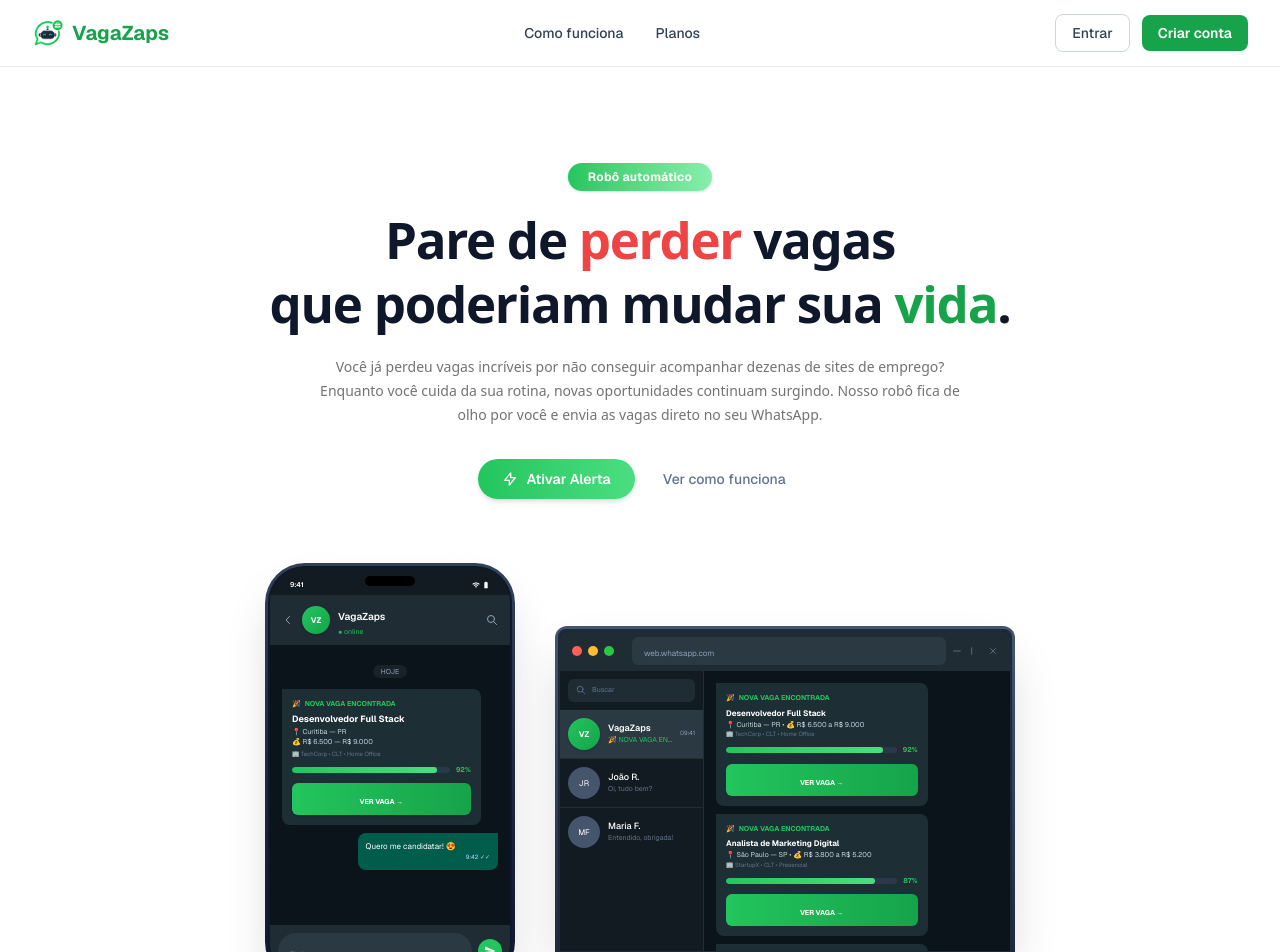
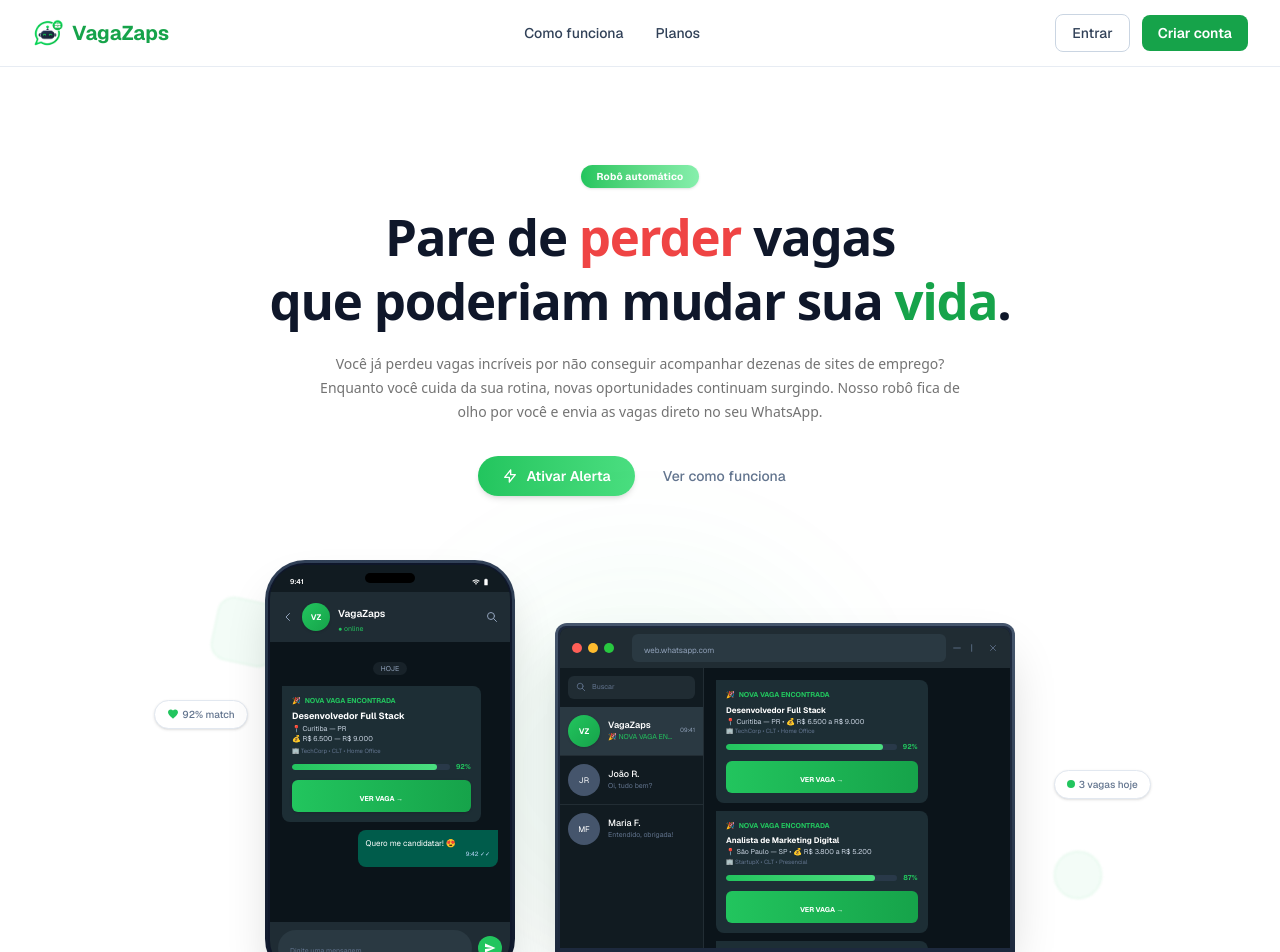
Before and after one commit to Marcoszcoder/vagazaps, a Next.js app: page / in a window 1280 px wide. Shown: the top 952 px of the page. Built offline with nearby package versions, Linux system fonts and the light colour scheme.

Commit message:
fix: smaller badge, decorative elements behind devices

```diff
--- a/src/components/landing/HeroSection.tsx
+++ b/src/components/landing/HeroSection.tsx
@@ -239,7 +239,7 @@
     <section className="bg-white py-16 md:py-24">
       <div className="mx-auto max-w-7xl px-4 sm:px-6 lg:px-8">
         <div className="text-center">
-          <span className="relative mb-4 inline-block rounded-full bg-gradient-to-r from-[#22c55e] to-[#86efac] px-5 py-1.5 text-xs font-bold tracking-wide text-white shadow-sm">
+          <span className="relative mb-4 inline-block rounded-full bg-gradient-to-r from-[#22c55e] to-[#86efac] px-4 py-1 text-[10px] font-bold tracking-wide text-white shadow-sm">
             <span className="relative z-10">Robô automático</span>
           </span>
           <h1
@@ -277,6 +277,28 @@
 
         {/* Device mockups */}
         <div className="relative mt-16 flex items-end justify-center gap-6 lg:gap-10">
+          {/* Decorative background */}
+          <div className="absolute inset-0 flex items-center justify-center pointer-events-none">
+            <div className="h-[300px] w-[300px] rounded-full bg-[#22c55e]/5 blur-3xl lg:h-[400px] lg:w-[400px]" />
+          </div>
+          <div className="absolute top-10 left-[15%] pointer-events-none">
+            <div className="h-16 w-16 rounded-2xl border border-[#22c55e]/10 bg-[#22c55e]/5 rotate-12 blur-[1px]" />
+          </div>
+          <div className="absolute bottom-20 right-[12%] pointer-events-none">
+            <div className="h-12 w-12 rounded-full border border-[#22c55e]/10 bg-[#22c55e]/5 -rotate-6 blur-[1px]" />
+          </div>
+          <div className="absolute top-1/2 right-[8%] pointer-events-none hidden lg:block">
+            <div className="flex items-center gap-1 rounded-full border border-slate-200 bg-white px-3 py-1.5 shadow-sm">
+              <div className="h-2 w-2 rounded-full bg-[#22c55e] animate-pulse" />
+              <span className="text-[10px] font-medium text-slate-500">3 vagas hoje</span>
+            </div>
+          </div>
+          <div className="absolute top-1/3 left-[10%] pointer-events-none hidden lg:block">
+            <div className="flex items-center gap-1 rounded-full border border-slate-200 bg-white px-3 py-1.5 shadow-sm">
+              <svg className="h-3 w-3 text-[#22c55e]" fill="currentColor" viewBox="0 0 24 24"><path d="M12 21.35l-1.45-1.32C5.4 15.36 2 12.28 2 8.5 2 5.42 4.42 3 7.5 3c1.74 0 3.41.81 4.5 2.09C13.09 3.81 14.76 3 16.5 3 19.58 3 22 5.42 22 8.5c0 3.78-3.4 6.86-8.55 11.54L12 21.35z"/></svg>
+              <span className="text-[10px] font-medium text-slate-500">92% match</span>
+            </div>
+          </div>
           <PhoneMockup />
           <LaptopMockup />
         </div>
```
